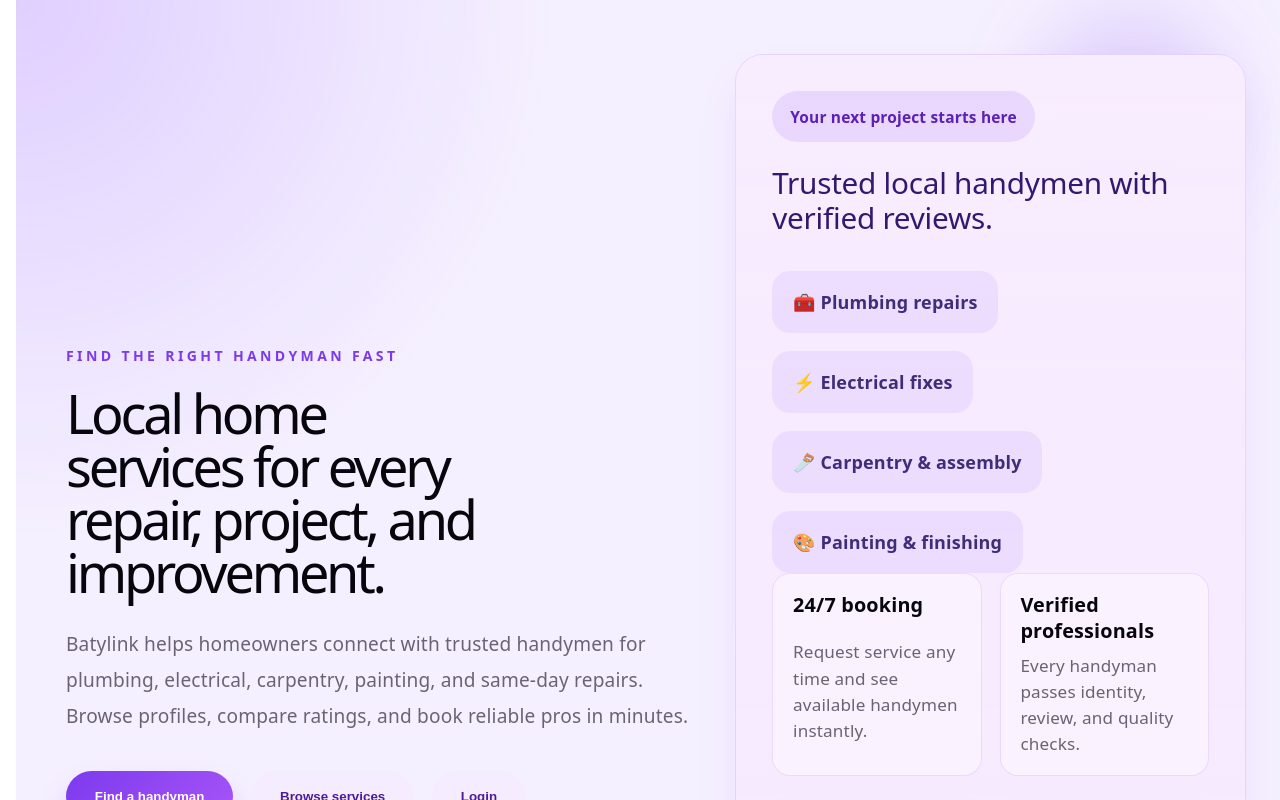
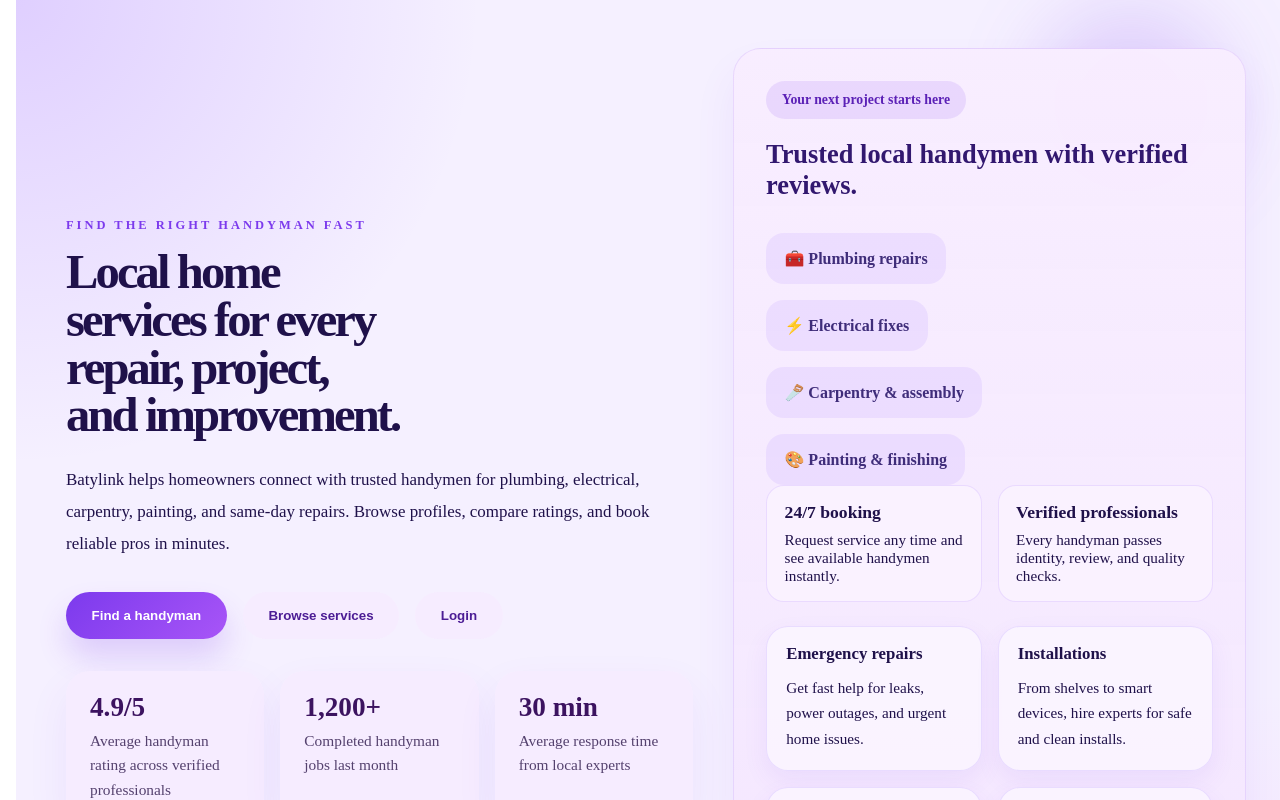
Before and after one commit to JohnsonGNEP/batylink, a React (Vite) app: page / in a window 1280 px wide. Shown: the top 800 px of the page. Built offline with nearby package versions, Linux system fonts and the light colour scheme.

Commit message:
remove unused css and update default layout

```diff
--- a/src/App.css
+++ b/src/App.css
@@ -1,8 +1,3 @@
-body {
-    margin: 0;
-    padding: 0;
-}
-
 .container {
     max-width: 1440px;
     width: 100%;
--- a/src/index.css
+++ b/src/index.css
@@ -1,99 +1,8 @@
-:root {
-  --text: #6b6375;
-  --text-h: #08060d;
-  --bg: #fff;
-  --border: #e5e4e7;
-  --code-bg: #f4f3ec;
-  --accent: #aa3bff;
-  --accent-bg: rgba(170, 59, 255, 0.1);
-  --accent-border: rgba(170, 59, 255, 0.5);
-  --social-bg: rgba(244, 243, 236, 0.5);
-  --shadow:
-    rgba(0, 0, 0, 0.1) 0 10px 15px -3px, rgba(0, 0, 0, 0.05) 0 4px 6px -2px;
-
-  --sans: system-ui, 'Segoe UI', Roboto, sans-serif;
-  --heading: system-ui, 'Segoe UI', Roboto, sans-serif;
-  --mono: ui-monospace, Consolas, monospace;
-
-  font: 18px/145% var(--sans);
-  letter-spacing: 0.18px;
-  color-scheme: light;
-  color: var(--text);
-  background: var(--bg);
-  font-synthesis: none;
-  text-rendering: optimizeLegibility;
-  -webkit-font-smoothing: antialiased;
-  -moz-osx-font-smoothing: grayscale;
-
-  @media (max-width: 1024px) {
-    font-size: 16px;
-  }
+body {
+  margin: 0;
+  padding: 0;
 }
 
-@media (prefers-color-scheme: dark) {
-  :root {
-    --text: #9ca3af;
-    --text-h: #f3f4f6;
-    --bg: #16171d;
-    --border: #2e303a;
-    --code-bg: #1f2028;
-    --accent: #c084fc;
-    --accent-bg: rgba(192, 132, 252, 0.15);
-    --accent-border: rgba(192, 132, 252, 0.5);
-    --social-bg: rgba(47, 48, 58, 0.5);
-    --shadow:
-      rgba(0, 0, 0, 0.4) 0 10px 15px -3px, rgba(0, 0, 0, 0.25) 0 4px 6px -2px;
-  }
-
-  #social .button-icon {
-    filter: invert(1) brightness(2);
-  }
-}
-
-body {
-  margin: 0;
-}
-
-h1,
-h2 {
-  font-family: var(--heading);
-  font-weight: 500;
-  color: var(--text-h);
-}
-
-h1 {
-  font-size: 56px;
-  letter-spacing: -1.68px;
-  margin: 32px 0;
-  @media (max-width: 1024px) {
-    font-size: 36px;
-    margin: 20px 0;
-  }
-}
-h2 {
-  font-size: 24px;
-  line-height: 118%;
-  letter-spacing: -0.24px;
-  margin: 0 0 8px;
-  @media (max-width: 1024px) {
-    font-size: 20px;
-  }
-}
 p {
   margin: 0;
 }
-
-code,
-.counter {
-  font-family: var(--mono);
-  display: inline-flex;
-  border-radius: 4px;
-  color: var(--text-h);
-}
-
-code {
-  font-size: 15px;
-  line-height: 135%;
-  padding: 4px 8px;
-  background: var(--code-bg);
-}
--- a/src/layouts/DefaultLayout.tsx
+++ b/src/layouts/DefaultLayout.tsx
@@ -1,13 +1,15 @@
 import { Outlet } from "react-router-dom";
 
-
 const DefaultLayout: React.FC = () => {
-
   return (
     <div className="container">
-        <Outlet />
+     {/*  TODO: Place header component here */}
+
+      <Outlet />
+
+      {/* TODO: Place footer component here */}
     </div>
-  )
-}
+  );
+};
 
-export default DefaultLayout
+export default DefaultLayout;
```
